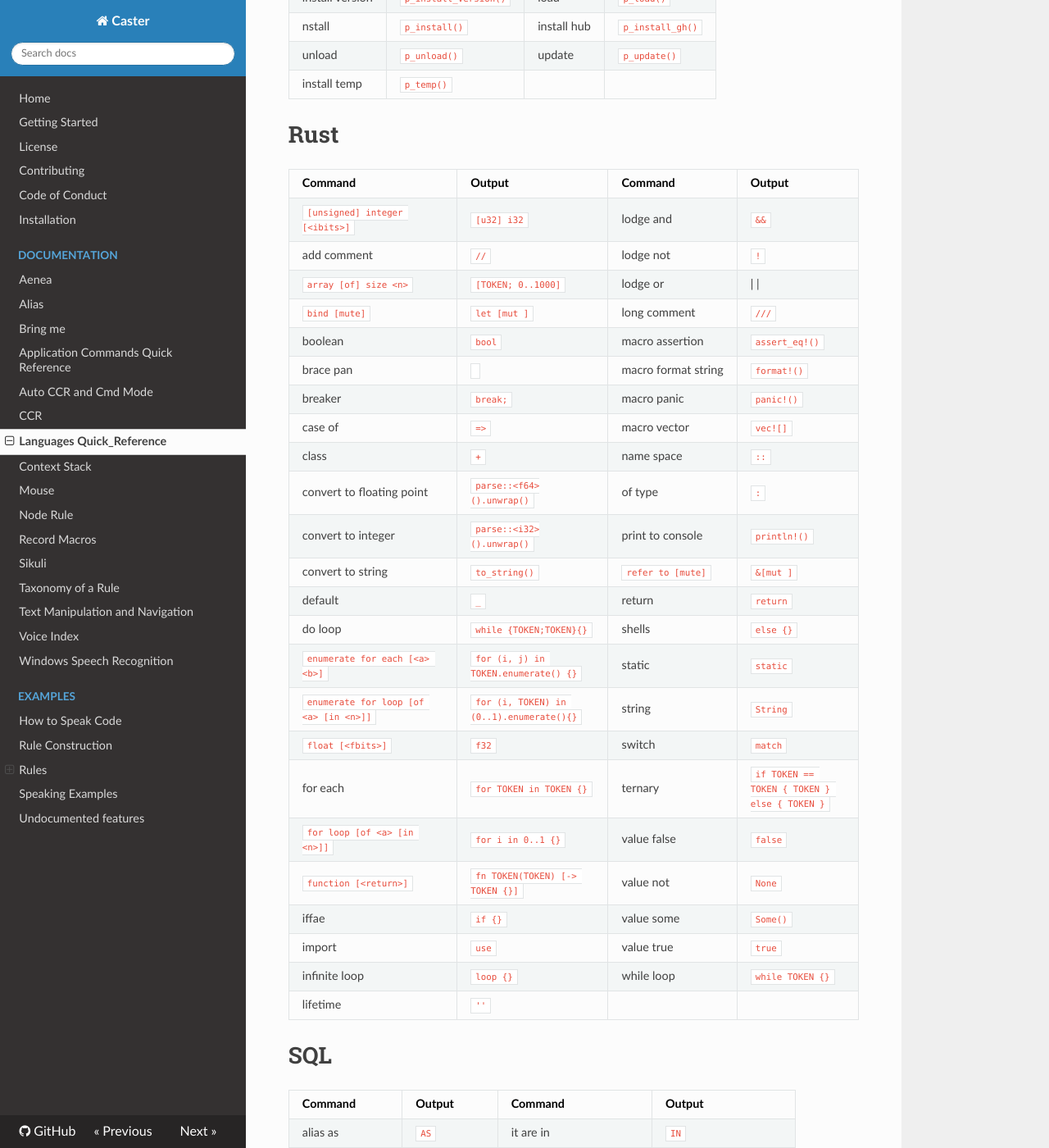
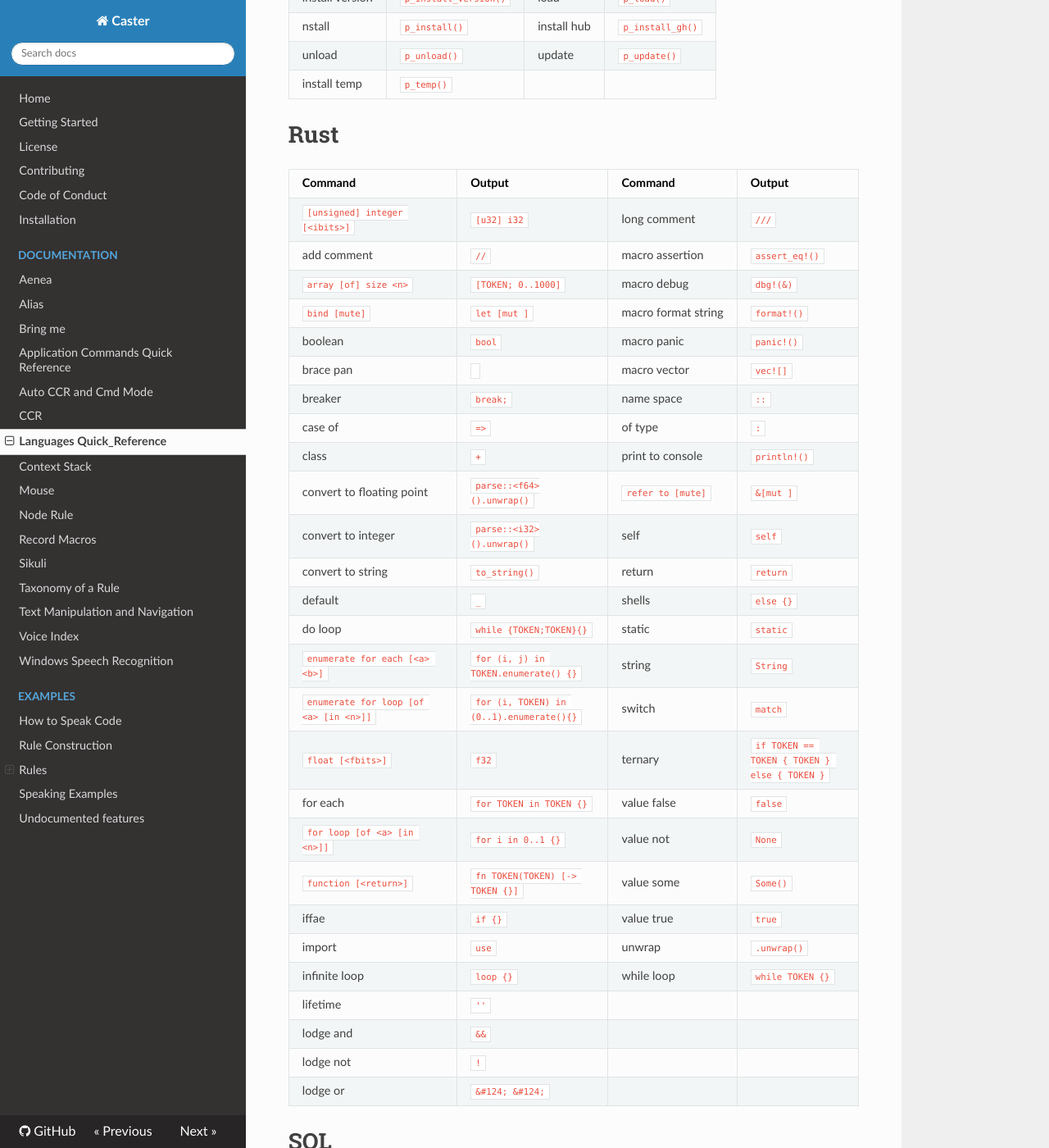
Before and after one commit to dictation-toolbox/Caster, an MkDocs documentation site: the page built from docs/readthedocs/CCR_languages_Quick_Reference.md, in a window 1280 px wide and 1400 px high, scrolled down 16081 px. Shown: the whole window at 82% size. Built offline with MkDocs 1.6.1, drawn with Linux system fonts in a browser that asks for light colours; nearby versions of some CDN libraries; comment, search, counter and statistics services are not loaded.

Commit message:
Some tweaks to the rust grammars
I find these useful, and I think that they would not
cause any controversy, so I thought I would share.

```diff
--- a/docs/readthedocs/CCR_languages_Quick_Reference.md
+++ b/docs/readthedocs/CCR_languages_Quick_Reference.md
@@ -453,30 +453,33 @@ Should all be prefixed with `pack`
 
 | Command                                | Output                                   | Command            | Output                                       |
 | -------------------------------------- | ---------------------------------------- | -------------------| -------------------------------------------- |
-| `[unsigned] integer [<ibits>]`         | `[u32] i32`                              | lodge and          | `&&`                                         |
-| add comment                            | `//`                                     | lodge not          | `!`                                          |
-| `array [of] size <n>`                  | `[TOKEN; 0..1000]`                       | lodge or           | &#124; &#124;                                |
-| `bind [mute]`                          | `let [mut ]`                             | long comment       | `///`                                        |
-| boolean                                | `bool`                                   | macro assertion    | `assert_eq!()`                               |
-| brace pan                              | ` `                                      | macro format string| `format!()`                                  |
-| breaker                                | `break;`                                 | macro panic        | `panic!()`                                   |
-| case of                                | `=>`                                     | macro vector       | `vec![]`                                     |
-| class                                  | `+`                                      | name space         | `::`                                         |
-| convert to floating point              | `parse::<f64>().unwrap()`                | of type            | `:`                                          |
-| convert to integer                     | `parse::<i32>().unwrap()`                | print to console   | `println!()`                                 |
-| convert to string                      | `to_string()`                            | `refer to [mute]`  | `&[mut ]`                                    |
-| default                                | `_`                                      | return             | `return`                                     |
-| do loop                                | `while {TOKEN;TOKEN}{}`                  | shells             | `else {}`                                    |
-| `enumerate for each [<a> <b>]`         | `for (i, j) in TOKEN.enumerate() {}`     | static             | `static`                                     |
-| `enumerate for loop [of <a> [in <n>]]` | `for (i, TOKEN) in (0..1).enumerate(){}` | string             | `String`                                     |
-| `float [<fbits>]`                      | `f32`                                    | switch             | `match`                                      |
-| for each                               | `for TOKEN in TOKEN {}`                  | ternary            | `if TOKEN == TOKEN { TOKEN } else { TOKEN }` |
-| `for loop [of <a> [in <n>]]`           | `for i in 0..1 {}`                       | value false        | `false`                                      |
-| `function [<return>]`                  | `fn TOKEN(TOKEN) [-> TOKEN {}]`          | value not          | `None`                                       |
-| iffae                                  | `if {}`                                  | value some         | `Some()`                                     |
-| import                                 | `use`                                    | value true         | `true`                                       |
+| `[unsigned] integer [<ibits>]`         | `[u32] i32`                              | long comment       | `/// `                                       |
+| add comment                            | `// `                                    | macro assertion    | `assert_eq!()`                               |
+| `array [of] size <n>`                  | `[TOKEN; 0..1000]`                       | macro debug        | `dbg!(&)`                                    |
+| `bind [mute]`                          | `let [mut ]`                             | macro format string| `format!()`                                  |
+| boolean                                | `bool`                                   | macro panic        | `panic!()`                                   |
+| brace pan                              | ` `                                      | macro vector       | `vec![]`                                     |
+| breaker                                | `break;`                                 | name space         | `::`                                         |
+| case of                                | ` => `                                   | of type            | `:`                                          |
+| class                                  | `+`                                      | print to console   | `println!()`                                 |
+| convert to floating point              | `parse::<f64>().unwrap()`                | `refer to [mute]`  | `&[mut ]`                                    |
+| convert to integer                     | `parse::<i32>().unwrap()`                | self               | `self`                                       |
+| convert to string                      | `to_string()`                            | return             | `return`                                     |
+| default                                | `_`                                      | shells             | `else {}`                                    |
+| do loop                                | `while {TOKEN;TOKEN}{}`                  | static             | `static`                                     |
+| `enumerate for each [<a> <b>]`         | `for (i, j) in TOKEN.enumerate() {}`     | string             | `String`                                     |
+| `enumerate for loop [of <a> [in <n>]]` | `for (i, TOKEN) in (0..1).enumerate(){}` | switch             | `match `                                     |
+| `float [<fbits>]`                      | `f32`                                    | ternary            | `if TOKEN == TOKEN { TOKEN } else { TOKEN }` |
+| for each                               | `for TOKEN in TOKEN {}`                  | value false        | `false`                                      |
+| `for loop [of <a> [in <n>]]`           | `for i in 0..1 {}`                       | value not          | `None`                                       |
+| `function [<return>]`                  | `fn TOKEN(TOKEN) [-> TOKEN {}]`          | value some         | `Some()`                                     |
+| iffae                                  | `if {}`                                  | value true         | `true`                                       |
+| import                                 | `use`                                    | unwrap             | `.unwrap()`                                  |
 | infinite loop                          | `loop {}`                                | while loop         | `while TOKEN {}`                             |
 | lifetime                               | `''`                                     |                    |                                              |
+| lodge and                              | ` && `                                   |                    |                                              |
+| lodge not                              | `!`                                      |                    |                                              |
+| lodge or                               | ` &#124; &#124; `                        |                    |                                              |
 
 # SQL
 
```
Also changed, not shown: 2 other files.
